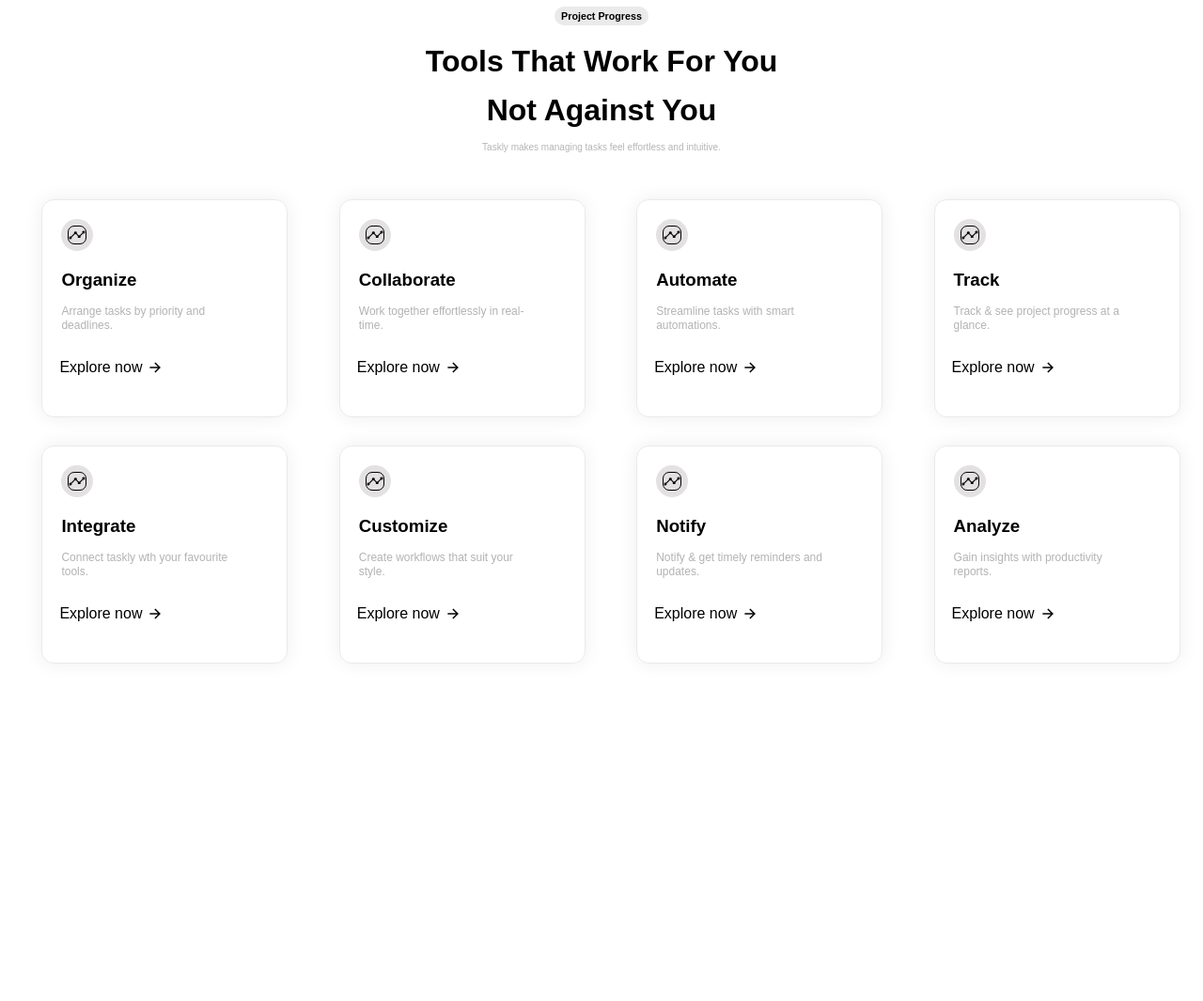
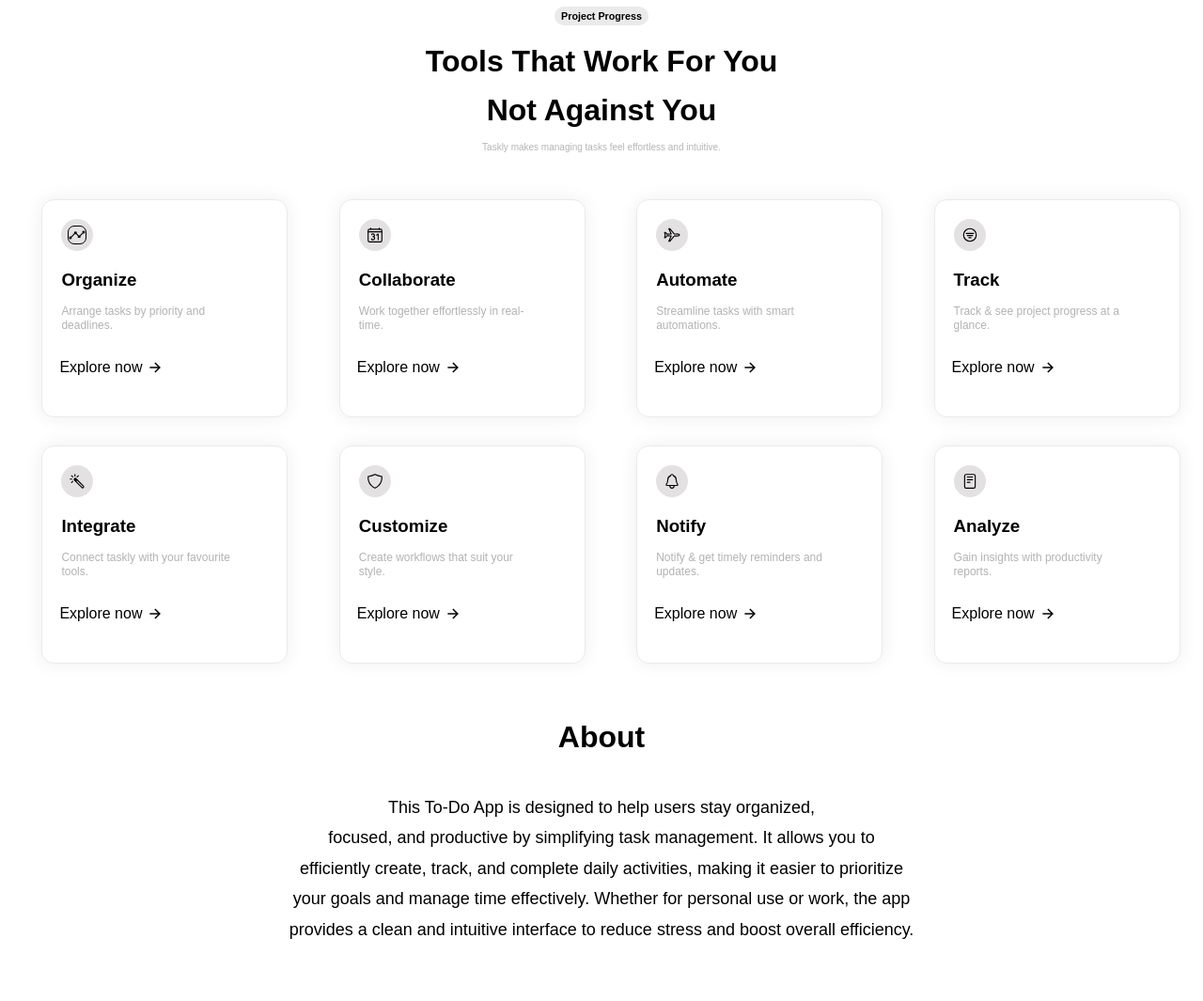
Before and after one commit to Vidhyam-123/Todo, a Django app: page / in a window 1280 px wide. Shown: the part 663-1728 px from the top of the page at 94% size. Before the commit the page ends 1369 px from the top, so only its background shows below. Run offline with Django 5.2, Linux system fonts and the light colour scheme.

Commit message:
about and feature icons completed

```diff
--- a/Todo/App/static/css/homepage.css
+++ b/Todo/App/static/css/homepage.css
@@ -66,6 +66,10 @@ a{
   font-weight: 200;
   border-radius: 13px 13px 13px 13px;
 }
+#btn1:hover{
+    background-color: black;
+    color: white;
+}
 #btn2{
   cursor: pointer;
   height: 35px;
@@ -78,7 +82,10 @@ a{
   font-weight: 200;
   border-radius: 13px 13px 13px 13px;
 }
-
+#btn2:hover{
+    background-color: black;
+    color: white;
+}
 .login {
     display: none;
     flex-direction: column;
@@ -99,7 +106,7 @@ a{
     display: flex;
     position: relative;
     width: 350px;
-    height: 350px;
+    height: 250px;
     background-color: rgb(131, 231, 231);
     border-radius: 20px;
     animation: popup 0.3s ease-in-out;
@@ -536,7 +543,9 @@ a{
     .explore-button{
         color: white;
     }
-
+    #symbol{
+        background-color: #37ff00;
+    }
    }
    .feature-row2 :hover{
     background-color: black;
@@ -549,16 +558,15 @@ a{
     .explore-button{
         color: white;
     }
-
    }
-   .card-icon{
+   #symbol{
         margin-top: 20px;
         margin-left: 20px;
       display: inline-flex;
       align-items: center;
       justify-content: center;
       background-color: #e3e1e1;
-      border-radius: 50%;
+      border-radius: 60%;
       width: 34px;
       height: 34px;
       font-size: 14px;
@@ -570,6 +578,28 @@ a{
         height: 18px;
         width: 18px;
         border-radius: 7px;
+      }
+
+   }
+   .card-icon{
+        margin-top: 20px;
+        margin-left: 20px;
+      display: inline-flex;
+      align-items: center;
+      justify-content: center;
+      background-color: #e3e1e1;
+      border-radius: 60%;
+      width: 34px;
+      height: 34px;
+      font-size: 14px;
+      vertical-align: middle;
+      margin-right: 6px;
+      margin-bottom: 20px;
+      ion-icon{
+        /* border: 1px solid black; */
+        height: 18px;
+        width: 18px;
+        /* border-radius: 7px; */
       }
 
    }
@@ -705,3 +735,19 @@ a{
 .head{
   display: flex;
 }
+.about-section{
+    display: flex;
+    flex-direction: column;
+    align-items: center;
+    margin-bottom: 60px;
+    h1{
+        margin-bottom: 40px;
+    }
+    p{
+      font-size: 18px;
+        font-weight: 400;
+        text-align: center;
+        text-justify: inter-word;
+        line-height: 1.8;
+    }
+}
--- a/Todo/App/templates/edit.html
+++ b/Todo/App/templates/edit.html
@@ -19,11 +19,11 @@
              <div class="nav-items-center">
                 <a href="{% url 'homepage' %}"><h3>Home</h3></a>
                 <a href="{% url 'add_task' %}"><h3>Task</h3></a>
-                <h3>Features</h3>
-                <h3>About</h3></a>
+                <a href="/#features"><h3>Features</h3></a>
+                <a href="/#about"><h3>About</h3></a>
             </div>
             <div class="nav-right">
-                <button id="btn1" onclick="">Logout</button>
+                <a href="{% url 'logout' %}"><button id="btn1" onclick="">Logout</button></a>
             </div>
         </div>
         <a href="{% url 'add_task' %}"><div class="back-button"><ion-icon name="arrow-back-circle-outline"></ion-icon></div></a>
--- a/Todo/App/templates/homepage.html
+++ b/Todo/App/templates/homepage.html
@@ -25,7 +25,7 @@
                 {% else %}
                 <h3>Home</h3>
                 <a href="#features"><h3>Features</h3></a>
-                <h3>About</h3>
+                <a href="#about"><h3>About</h3></a>
                 {% endif %}
             </div>
             <div class="nav-right">
@@ -135,17 +135,17 @@
                 </div>
             </div>
         </div>
-        <div class="feature-section">
+        <div class="feature-section"  id="features">
             <div class="headings">
                 <h6>Project Progress</h6>
                 <h1>Tools That Work For You</h1>
                 <h1>Not Against You</h1>
                 <p>Taskly makes managing tasks feel effortless and intuitive.</p>
             </div>
-            <div class="featurecard-container" id="features">
+            <div class="featurecard-container">
                 <div class="feature-row1">
                     <div class="feature-card">
-                        <div class="card-icon"><ion-icon name="analytics"></ion-icon></div>
+                        <div class="card-icon" id="symbol"><ion-icon name="analytics"></ion-icon></div>
                         <h3>Organize</h3>
                         <p>Arrange tasks by priority and <br>deadlines.</p>
                         <button class="explore-button">
@@ -154,7 +154,7 @@
                         </button>
                     </div>
                     <div class="feature-card">
-                        <div class="card-icon"><ion-icon name="analytics"></ion-icon></div>
+                        <div class="card-icon"><ion-icon name="calendar-number-outline"></ion-icon></div>
                         <h3>Collaborate</h3>
                         <p>Work together effortlessly in real- <br>time.</p>
                         <button class="explore-button">
@@ -163,7 +163,7 @@
                         </button>
                     </div>
                     <div class="feature-card">
-                        <div class="card-icon"><ion-icon name="analytics"></ion-icon></div>
+                        <div class="card-icon"><ion-icon name="airplane-outline"></ion-icon></div>
                         <h3>Automate</h3>
                         <p>Streamline tasks with smart <br>automations.</p>
                         <button class="explore-button">
@@ -172,7 +172,7 @@
                         </button>
                     </div>
                     <div class="feature-card">
-                        <div class="card-icon"><ion-icon name="analytics"></ion-icon></div>
+                        <div class="card-icon"><ion-icon name="filter-circle-outline"></ion-icon></div>
                         <h3>Track</h3>
                         <p>Track & see project progress at a<br>glance.</p>
                         <button class="explore-button">
@@ -183,16 +183,16 @@
                 </div>
                 <div class="feature-row2">
                     <div class="feature-card">
-                        <div class="card-icon"><ion-icon name="analytics"></ion-icon></div>
+                        <div class="card-icon"><ion-icon name="color-wand-outline"></ion-icon></div>
                         <h3>Integrate</h3>
-                        <p>Connect taskly wth your favourite <br>tools.</p>
+                        <p>Connect taskly with your favourite <br>tools.</p>
                         <button class="explore-button">
                         Explore now
                         <span class="arrow-icon"><ion-icon name="arrow-forward-sharp"></ion-icon></span> <!-- Right Arrow -->
                         </button>
                     </div>
                     <div class="feature-card">
-                        <div class="card-icon"><ion-icon name="analytics"></ion-icon></div>
+                        <div class="card-icon"><ion-icon name="shield-outline"></ion-icon></div>
                         <h3>Customize</h3>
                         <p>Create workflows that suit your <br>style.</p>
                         <button class="explore-button">
@@ -201,7 +201,7 @@
                         </button>
                     </div>
                     <div class="feature-card">
-                        <div class="card-icon"><ion-icon name="analytics"></ion-icon></div>
+                        <div class="card-icon"><ion-icon name="notifications-outline"></ion-icon></div>
                         <h3>Notify</h3>
                         <p>Notify & get timely reminders and <br>updates.</p>
                         <button class="explore-button">
@@ -210,7 +210,7 @@
                         </button>
                     </div>
                     <div class="feature-card">
-                        <div class="card-icon"><ion-icon name="analytics"></ion-icon></div>
+                        <div class="card-icon"><ion-icon name="reader-outline"></ion-icon></div>
                         <h3>Analyze</h3>
                         <p>Gain insights with productivity<br>reports.</p>
                         <button class="explore-button">
@@ -221,7 +221,10 @@
                 </div>
             </div>
         </div>
-
+        <div class="about-section" id="about">
+            <h1>About</h1>
+            <p>This To-Do App is designed to help users stay organized,<br> focused, and productive by simplifying task management. It allows you to <br> efficiently create, track, and complete daily activities, making it easier to prioritize <br> your goals and manage time effectively. Whether for personal use or work, the app <br>provides a clean and intuitive interface to reduce stress and boost overall efficiency.</p>
+        </div>
 
     </div>
 
```
Also changed, not shown: Todo/App/templates/tasks.html (+4 -4 lines), Todo/db.sqlite3.
